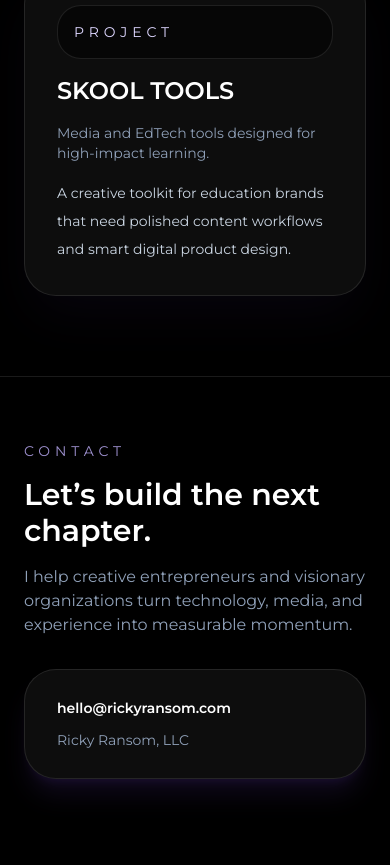
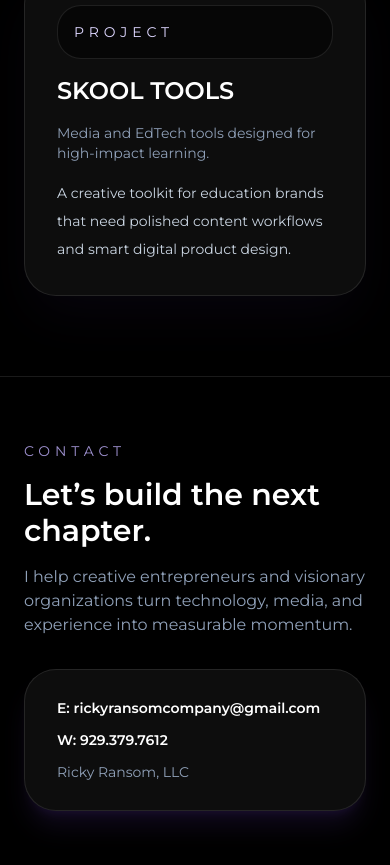
Before and after one commit to rickytechie/ricky-ransom-site, a Next.js app: page / in a window 390 px wide. Shown: the part 5729-6594 px from the top of the page. Before the commit the page ends 6572 px from the top, so only its background shows below. Built offline with nearby package versions, Linux system fonts and the light colour scheme.

Commit message:
feat: update contact information with email and phone

```diff
--- a/app/page.tsx
+++ b/app/page.tsx
@@ -319,7 +319,8 @@
             </p>
           </div>
           <div className="rounded-[2rem] border border-white/10 bg-white/5 px-8 py-7 text-sm text-slate-200 shadow-xl shadow-violet-500/10 backdrop-blur-xl">
-            <p className="font-semibold text-white">hello@rickyransom.com</p>
+            <p className="font-semibold text-white">E: rickyransomcompany@gmail.com</p>
+            <p className="mt-3 font-semibold text-white">W: 929.379.7612</p>
             <p className="mt-3 text-slate-400">Ricky Ransom, LLC</p>
           </div>
         </div>
```
